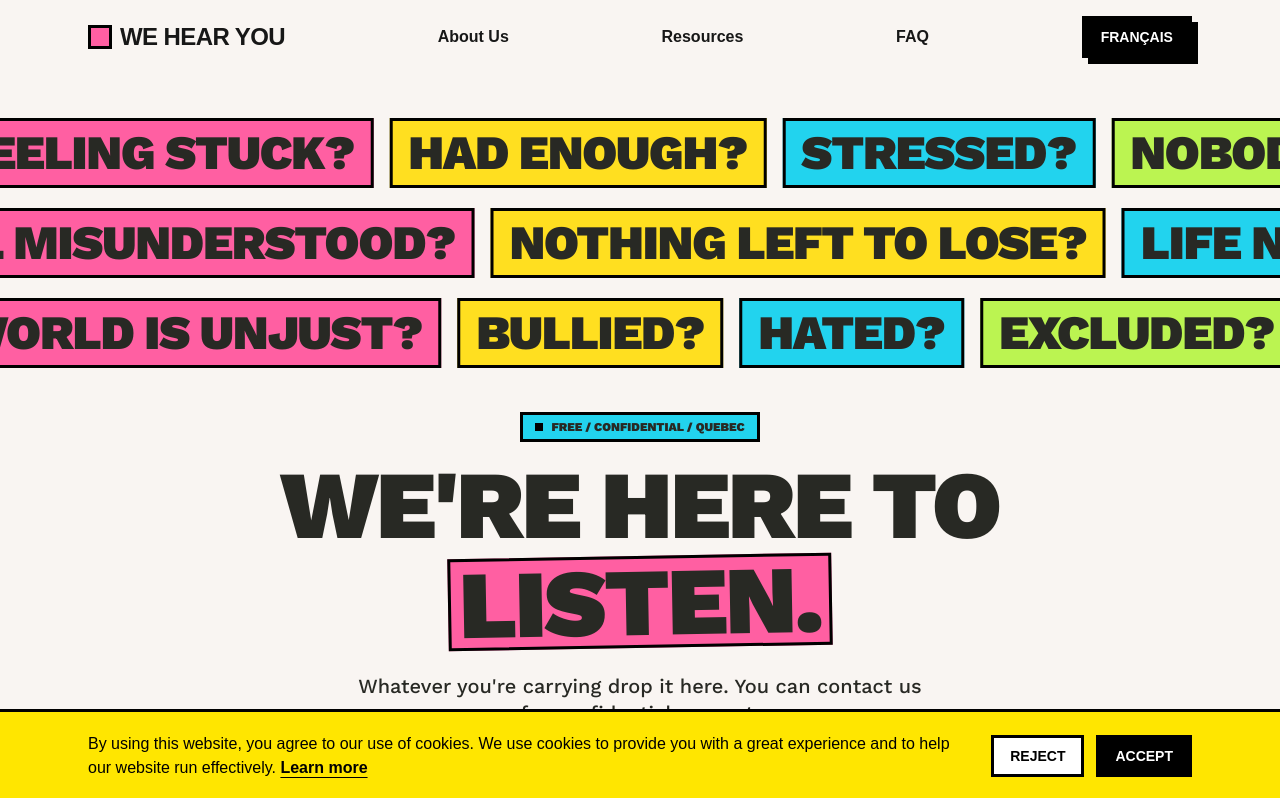
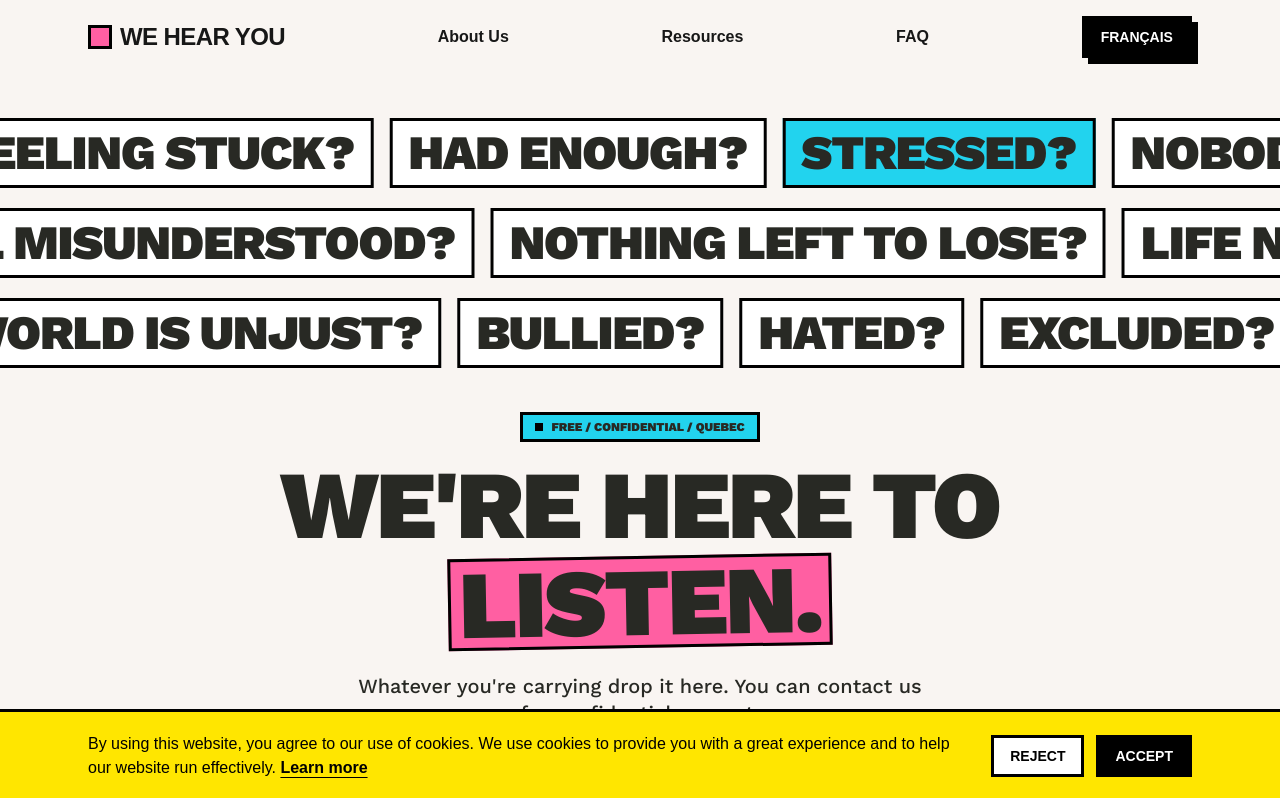
Before and after one commit to Jackalope523/had-it-website, a Next.js app: page /en in a window 1280 px wide. Shown: the top 798 px of the page. Built offline with nearby package versions, Linux system fonts and the light colour scheme; no server answers.

Commit message:
Add general resources to resources page

```diff
--- /dev/null
+++ b/app/[locale]/about/page.tsx
@@ -0,0 +1,61 @@
+import { useTranslations } from 'next-intl';
+
+const BORDER = 'border-[3px] border-black';
+const SHADOW = 'shadow-[5px_5px_0_0_#000] md:shadow-[6px_6px_0_0_#000]';
+
+const STATS_KEYS = ['confidential', 'cost', 'replyTime', 'location'] as const;
+
+export default function About() {
+  const t = useTranslations('Home');
+
+  return (
+    <div className="flex-1 bg-[#f9f5f2] text-[#282924] font-sans">
+      <section id="about" className="scroll-mt-20">
+        <div className="mx-auto max-w-6xl px-4 md:px-6 py-16 md:py-24">
+          <div className="grid md:grid-cols-12 gap-10 items-start">
+            <div className="md:col-span-7">
+              <p
+                className={`inline-block bg-black text-white ${BORDER} px-3 py-1 text-[11px] md:text-xs font-black uppercase`}>
+                {t('about.tag')}
+              </p>
+              <h2 className="mt-4 text-4xl md:text-6xl font-black uppercase tracking-tight leading-[0.95]">
+                {t.rich('about.heading', {
+                  br: () => <br />,
+                  em: (chunks) => (
+                    <span
+                      className={`inline-block bg-yellow-300 ${BORDER} px-2 -rotate-1`}>
+                      {chunks}
+                    </span>
+                  ),
+                })}
+              </h2>
+              <p className="mt-6 text-base md:text-lg font-medium leading-snug">
+                {t('about.p1')}
+              </p>
+              <p className="mt-4 text-base md:text-lg font-medium leading-snug">
+                {t('about.p2')}
+              </p>
+            </div>
+
+            <div className="md:col-span-5 grid grid-cols-2 gap-4">
+              {STATS_KEYS.map((k, i) => (
+                <div
+                  key={k}
+                  className={`bg-white ${BORDER} ${SHADOW} p-4 md:p-5 ${
+                    i % 2 === 0 ? 'md:-rotate-1' : 'md:rotate-1'
+                  }`}>
+                  <div className="text-3xl md:text-4xl font-black uppercase tracking-tight">
+                    {t(`about.stats.${k}.n`)}
+                  </div>
+                  <div className="mt-1 text-xs md:text-sm font-bold uppercase">
+                    {t(`about.stats.${k}.l`)}
+                  </div>
+                </div>
+              ))}
+            </div>
+          </div>
+        </div>
+      </section>
+    </div>
+  );
+}
--- a/app/[locale]/page.tsx
+++ b/app/[locale]/page.tsx
@@ -6,43 +6,40 @@ const SHADOW_LG = 'shadow-[6px_6px_0_0_#000] md:shadow-[10px_10px_0_0_#000]';
 const PRESS =
   'transition-all active:translate-x-[3px] active:translate-y-[3px] active:shadow-[2px_2px_0_0_#000] md:hover:translate-x-[3px] md:hover:translate-y-[3px] md:hover:shadow-[3px_3px_0_0_#000]';
 
-const FEELING_COLORS = [
-  'bg-[#ff5fa2]',
-  'bg-yellow-300',
-  'bg-[#22d3ee]',
-  'bg-lime-300',
-  'bg-white',
-  'bg-orange-300',
+const DEFAULT_FEELING_COLOR = 'bg-white';
+
+type Feeling = { key: string; color?: string };
+
+const FEELINGS1: readonly Feeling[] = [
+  { key: 'stuck' },
+  { key: 'hadEnough' },
+  { key: 'stressed', color: 'bg-[#22d3ee]' },
+  { key: 'nobodyListening' },
 ];
 
-const FEELINGS1_KEYS = [
-  'stuck',
-  'hadEnough',
-  'stressed',
-  'nobodyListening',
-] as const;
-const FEELINGS2_KEYS = [
-  'misunderstood',
-  'nothingLeft',
-  'lifeUnfair',
-  'stuck',
-  'concernedForOthers',
-  'needHelp',
-] as const;
-const FEELINGS3_KEYS = [
-  'worldUnjust',
-  'bullied',
-  'hated',
-  'excluded',
-  'trapped',
-] as const;
+const FEELINGS2: readonly Feeling[] = [
+  { key: 'misunderstood' },
+  { key: 'nothingLeft' },
+  { key: 'lifeUnfair' },
+  { key: 'stuck', color: 'bg-yellow-300' },
+  { key: 'concernedForOthers' },
+  { key: 'needHelp', color: 'bg-orange-300' },
+];
+
+const FEELINGS3: readonly Feeling[] = [
+  { key: 'worldUnjust' },
+  { key: 'bullied' },
+  { key: 'hated' },
+  { key: 'excluded' },
+  { key: 'trapped', color: 'bg-[#ff5fa2]' },
+];
 
 const WAY_CARDS = [
   { key: 'chat', href: '#how', color: 'bg-[#ff5fa2]' },
   { key: 'phone', href: 'tel:+15142684505', color: 'bg-lime-300' },
   { key: 'text', href: 'sms:+15142684505', color: 'bg-yellow-300' },
   { key: 'email', href: 'mailto:here@hadit.ca', color: 'bg-[#22d3ee]' },
-] as const;
+];
 
 const HESITATING_KEYS = [
   'notInCrisis',
@@ -70,7 +67,7 @@ function MarqueeRow({
   reverse = false,
   textClass = 'text-3xl md:text-5xl',
 }: {
-  items: string[];
+  items: { label: string; color?: string }[];
   reverse?: boolean;
   textClass?: string;
 }) {
@@ -85,13 +82,13 @@ function MarqueeRow({
   return (
     <div className="overflow-hidden">
       <div className={reverse ? 'marquee-track-reverse' : 'marquee-track'}>
-        {extendedItems.map((t, i) => (
+        {extendedItems.map((item, i) => (
           <span
             key={i}
             className={`mx-2 my-1 inline-flex items-center ${
-              FEELING_COLORS[i % FEELING_COLORS.length]
+              item.color ?? DEFAULT_FEELING_COLOR
             } ${BORDER} px-4 py-2 font-black uppercase tracking-tight whitespace-nowrap ${textClass}`}>
-            {t}
+            {item.label}
           </span>
         ))}
       </div>
@@ -101,9 +98,18 @@ function MarqueeRow({
 
 export default function Home() {
   const t = useTranslations('Home');
-  const feelings1 = FEELINGS1_KEYS.map((k) => t(`feelings1.${k}`));
-  const feelings2 = FEELINGS2_KEYS.map((k) => t(`feelings2.${k}`));
-  const feelings3 = FEELINGS3_KEYS.map((k) => t(`feelings3.${k}`));
+  const feelings1 = FEELINGS1.map((f) => ({
+    label: t(`feelings1.${f.key}`),
+    color: f.color,
+  }));
+  const feelings2 = FEELINGS2.map((f) => ({
+    label: t(`feelings2.${f.key}`),
+    color: f.color,
+  }));
+  const feelings3 = FEELINGS3.map((f) => ({
+    label: t(`feelings3.${f.key}`),
+    color: f.color,
+  }));
 
   return (
     <div className="flex-1 bg-[#f9f5f2] text-[#282924] font-sans">
--- a/components/Footer.tsx
+++ b/components/Footer.tsx
@@ -19,7 +19,7 @@ export default function Footer() {
           </Link>
 
           <nav className="flex flex-col gap-3 md:items-end text-sm md:text-base font-extrabold uppercase">
-            <Link href="/#about" className="w-fit hover:text-[#ff5fa2]">
+            <Link href="/about" className="w-fit hover:text-[#ff5fa2]">
               {tNav('about')}
             </Link>
             <Link href="/resources" className="w-fit hover:text-[#ff5fa2]">
--- a/components/Header.tsx
+++ b/components/Header.tsx
@@ -44,7 +44,7 @@ export default function Header() {
         </Link>
 
         <div className="hidden md:flex">
-          <Link href="/#about" className={LINK}>
+          <Link href="/about" className={LINK}>
             {t('about')}
           </Link>
         </div>
@@ -95,7 +95,7 @@ export default function Header() {
           className={`md:hidden absolute right-4 top-full mt-3 z-40 w-56 bg-white ${BORDER} ${SHADOW_LG} -rotate-1 p-5`}>
           <ul className="flex flex-col gap-4 text-lg font-black uppercase tracking-tight">
             <li>
-              <Link href="/#about" onClick={close} className={LINK}>
+              <Link href="/about" onClick={close} className={LINK}>
                 {t('about')}
               </Link>
             </li>
--- a/messages/en.json
+++ b/messages/en.json
@@ -174,6 +174,24 @@
       "titleEmphasis": "resources.",
       "subtitle": "A growing list of community resources across Quebec. Start with what you need today."
     },
+    "general": {
+      "tag": "Start here",
+      "heading": "Province-wide<br></br>help.",
+      "subtitle": "Not sure where to start? 211 connects you with community organizations and programs near you.",
+      "regionLead": "For information on resources in your region, email us at",
+      "regionEmail": "here@hadit.ca",
+      "card": {
+        "scope": "Province-wide",
+        "title": "211 Québec",
+        "body": "211 is a service that helps connect people with community organizations and programs in close proximity to them.",
+        "phoneLabel": "Phone",
+        "phone": "211",
+        "phoneHref": "tel:211",
+        "websiteLabel": "Website",
+        "website": "211quebecregions.ca",
+        "websiteHref": "https://www.211quebecregions.ca/en/"
+      }
+    },
     "food": {
       "tag": "Food",
       "heading": "Need a<br></br>meal?",
--- a/messages/fr.json
+++ b/messages/fr.json
@@ -174,6 +174,24 @@
       "titleEmphasis": "utiles.",
       "subtitle": "Une liste grandissante de ressources communautaires partout au Québec. Commence par ce dont tu as besoin aujourd'hui."
     },
+    "general": {
+      "tag": "Commence ici",
+      "heading": "De l'aide<br></br>partout au Québec.",
+      "subtitle": "Tu ne sais pas par où commencer? Le 211 te met en lien avec des organismes communautaires et des programmes près de chez toi.",
+      "regionLead": "Pour de l'information sur les ressources dans ta région, écris-nous à",
+      "regionEmail": "here@hadit.ca",
+      "card": {
+        "scope": "Partout au Québec",
+        "title": "211 Québec",
+        "body": "Le 211 est un service qui met les gens en contact avec des organismes communautaires et des programmes à proximité.",
+        "phoneLabel": "Téléphone",
+        "phone": "211",
+        "phoneHref": "tel:211",
+        "websiteLabel": "Site web",
+        "website": "211quebecregions.ca",
+        "websiteHref": "https://www.211quebecregions.ca/fr/"
+      }
+    },
     "food": {
       "tag": "Nourriture",
       "heading": "Besoin d'un<br></br>repas?",
```
Also changed, not shown: app/[locale]/resources/page.tsx (+59 -6 lines).
